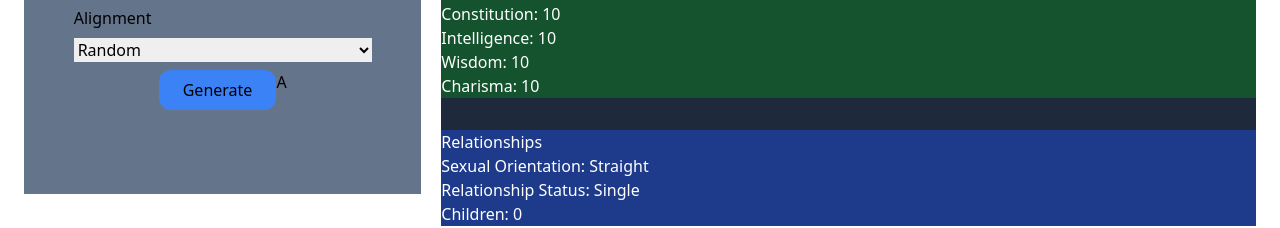
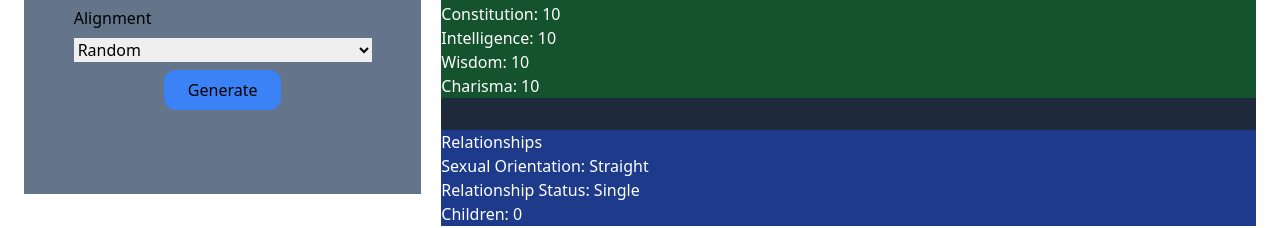
Before and after one commit to Meobot/npc-gen, a React (Vite) app: page / in a window 1280 px wide. Shown: the part 254-482 px from the top of the page. Built offline with nearby package versions, Linux system fonts and the light colour scheme.

Commit message:
typo fixed

```diff
--- a/src/App.tsx
+++ b/src/App.tsx
@@ -2,7 +2,7 @@ import { useEffect, useState } from "react";
 import { getDocs } from "firebase/firestore";
 import { npcDataCollection } from "./firebase";
 import Species from "./components/Species";
-import Sex from "./components/Sex"
+import Sex from "./components/Sex";
 import Alignment from "./components/Alignment";
 
 // {npcData[0]?.humanNames.map((name, index) => (
@@ -36,13 +36,13 @@ function App() {
 				<h1>NPC Dispenser</h1>
 				<div className="flex flex-col items-start w-3/4 space-y-2">
 					<Species handleSpeciesChange={handleSpeciesChange} />
-					<Sex handleSexChange={handleSexChange}/>
+					<Sex handleSexChange={handleSexChange} />
 					<Alignment handleAlignmentChange={handleAlignmentChange} />
 					<div className="w-full flex justify-center">
 						<button className="bg-blue-500 px-6 py-2 rounded-xl">
 							Generate
 						</button>
-					A</div>
+					</div>
 				</div>
 			</div>
 			<div className="bg-slate-800 text-white space-y-8 sm:col-span-2">
```
